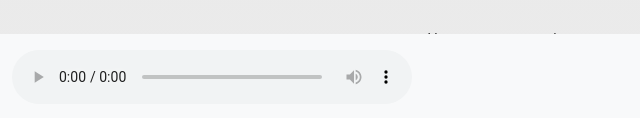
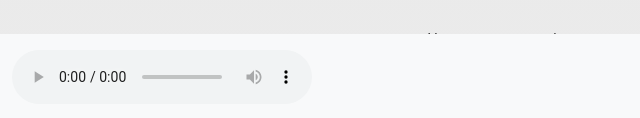
Before and after one commit to ShaunMistulaUE/Question-HTML, a plain HTML site: page main.html in a window 1280 px wide. Shown: the part 680-798 px from the top of the page, 0-640 px from the left. Drawn offline with nearby package versions, Linux system fonts and the light colour scheme.

Commit message:
UI update

```diff
--- a/main.html
+++ b/main.html
@@ -13,10 +13,10 @@
     <nav id="navbot" class="navbar fixed-bottom navbar-dark bg-light  navbar-expand">
       <div class="container-fluid">
 
-          <div class="navbar-expand" id="navbarCollapse">
+          <div class="navbar-expand">
                <div class="navbar-nav navbar ms-auto">
                 <audio id="player" autoplay controls></audio>
-               </div>
+              </div>
 
           </div>
       </div>
--- a/styles.css
+++ b/styles.css
@@ -111,9 +111,10 @@
   max-width: 900px;
 }
 #player{
-  width: 400px;
-  max-width: auto;
-  min-width: auto;
+  display: block;
+  margin-left: auto;
+  margin-right: auto;
+  width: 300px;
 }
 
 .song-container {
```
